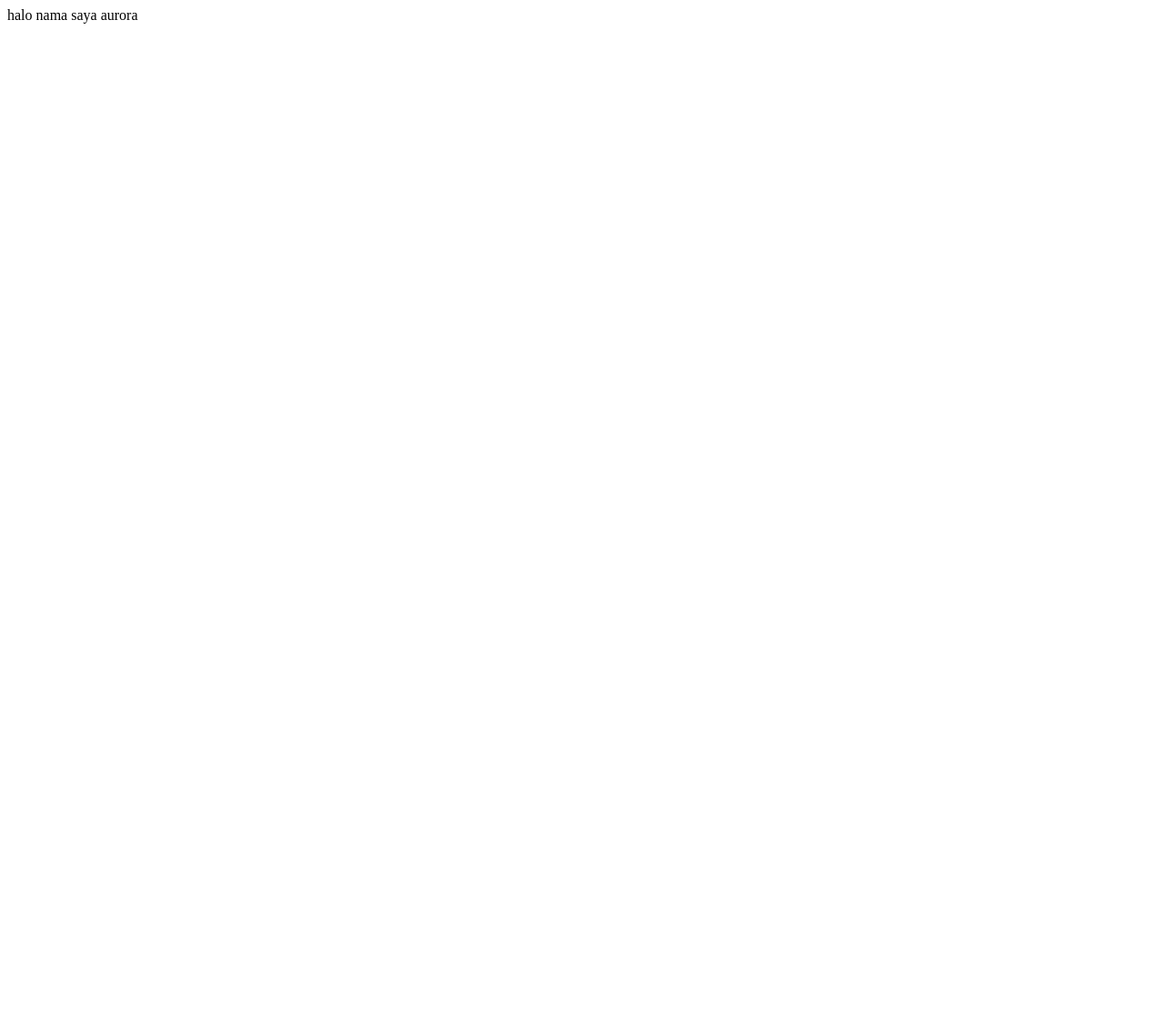
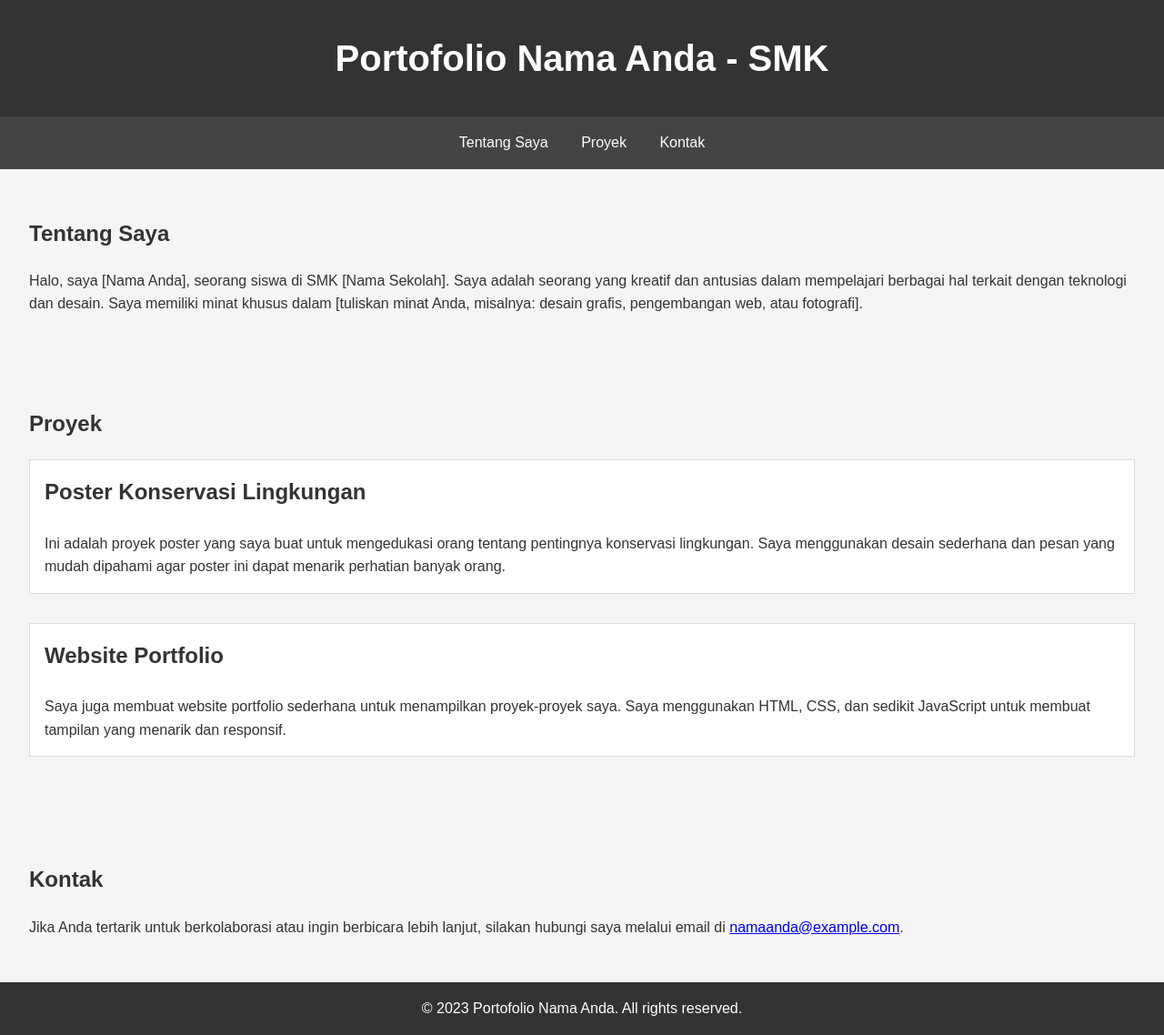
Before and after one commit to aurorapulungan10/aurorapulungan10.github.io, a plain HTML site: page index.html in a window 1280 px wide. Shown: the whole page at 91% size. Before the commit the page ends 800 px from the top, so only its background shows below. Drawn offline with Linux system fonts and the light colour scheme.

Commit message:
Update index.html

```diff
--- a/index.html
+++ b/index.html
@@ -1 +1,113 @@
-halo nama saya aurora
+<!DOCTYPE html>
+<html lang="en">
+<head>
+    <meta charset="UTF-8">
+    <meta name="viewport" content="width=device-width, initial-scale=1.0">
+    <title>Portofolio Nama Anda - SMK</title>
+    <style>
+        body {
+            font-family: Arial, sans-serif;
+            line-height: 1.6;
+            margin: 0;
+            padding: 0;
+            background-color: #f5f5f5;
+            color: #333;
+        }
+
+        header {
+            background-color: #333;
+            color: #fff;
+            text-align: center;
+            padding: 2rem 0;
+        }
+
+        header h1 {
+            margin: 0;
+            font-size: 2.5rem;
+        }
+
+        nav {
+            background-color: #444;
+            padding: 1rem 0;
+            text-align: center;
+        }
+
+        nav a {
+            color: #fff;
+            text-decoration: none;
+            padding: 0.5rem 1rem;
+        }
+
+        nav a:hover {
+            background-color: #555;
+        }
+
+        section {
+            padding: 2rem;
+        }
+
+        .project {
+            margin-bottom: 2rem;
+            border: 1px solid #ddd;
+            padding: 1rem;
+            background-color: #fff;
+        }
+
+        .project h3 {
+            margin-top: 0;
+            font-size: 1.5rem;
+        }
+
+        .project p {
+            margin-bottom: 0;
+        }
+
+        footer {
+            background-color: #333;
+            color: #fff;
+            text-align: center;
+            padding: 1rem 0;
+        }
+    </style>
+</head>
+<body>
+    <header>
+        <h1>Portofolio Nama Anda - SMK</h1>
+    </header>
+    <nav>
+        <a href="#about">Tentang Saya</a>
+        <a href="#projects">Proyek</a>
+        <a href="#contact">Kontak</a>
+    </nav>
+    <section id="about">
+        <h2>Tentang Saya</h2>
+        <p>
+            Halo, saya [Nama Anda], seorang siswa di SMK [Nama Sekolah]. Saya adalah seorang yang kreatif dan antusias dalam mempelajari berbagai hal terkait dengan teknologi dan desain. Saya memiliki minat khusus dalam [tuliskan minat Anda, misalnya: desain grafis, pengembangan web, atau fotografi].
+        </p>
+    </section>
+    <section id="projects">
+        <h2>Proyek</h2>
+        <div class="project">
+            <h3>Poster Konservasi Lingkungan</h3>
+            <p>
+                Ini adalah proyek poster yang saya buat untuk mengedukasi orang tentang pentingnya konservasi lingkungan. Saya menggunakan desain sederhana dan pesan yang mudah dipahami agar poster ini dapat menarik perhatian banyak orang.
+            </p>
+        </div>
+        <div class="project">
+            <h3>Website Portfolio</h3>
+            <p>
+                Saya juga membuat website portfolio sederhana untuk menampilkan proyek-proyek saya. Saya menggunakan HTML, CSS, dan sedikit JavaScript untuk membuat tampilan yang menarik dan responsif.
+            </p>
+        </div>
+    </section>
+    <section id="contact">
+        <h2>Kontak</h2>
+        <p>
+            Jika Anda tertarik untuk berkolaborasi atau ingin berbicara lebih lanjut, silakan hubungi saya melalui email di <a href="mailto:namaanda@example.com">namaanda@example.com</a>.
+        </p>
+    </section>
+    <footer>
+        &copy; 2023 Portofolio Nama Anda. All rights reserved.
+    </footer>
+</body>
+</html>
```
